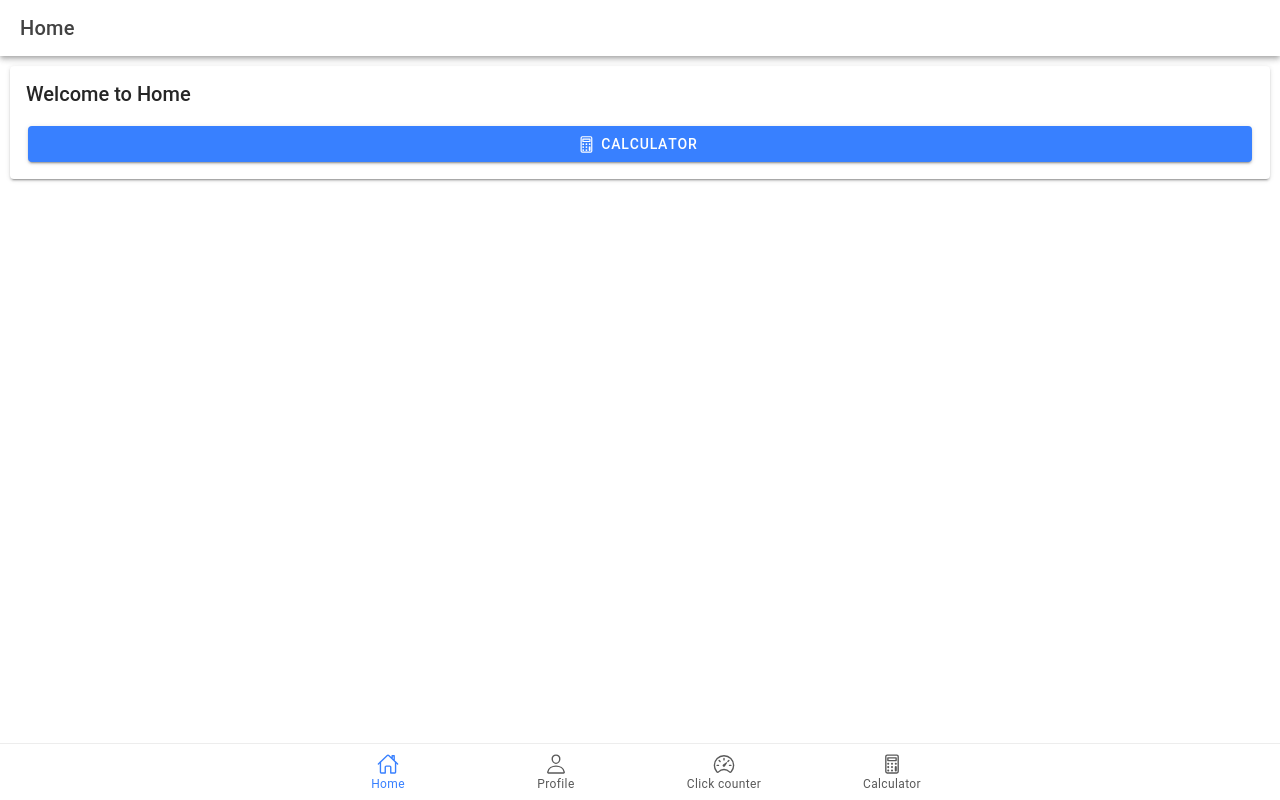
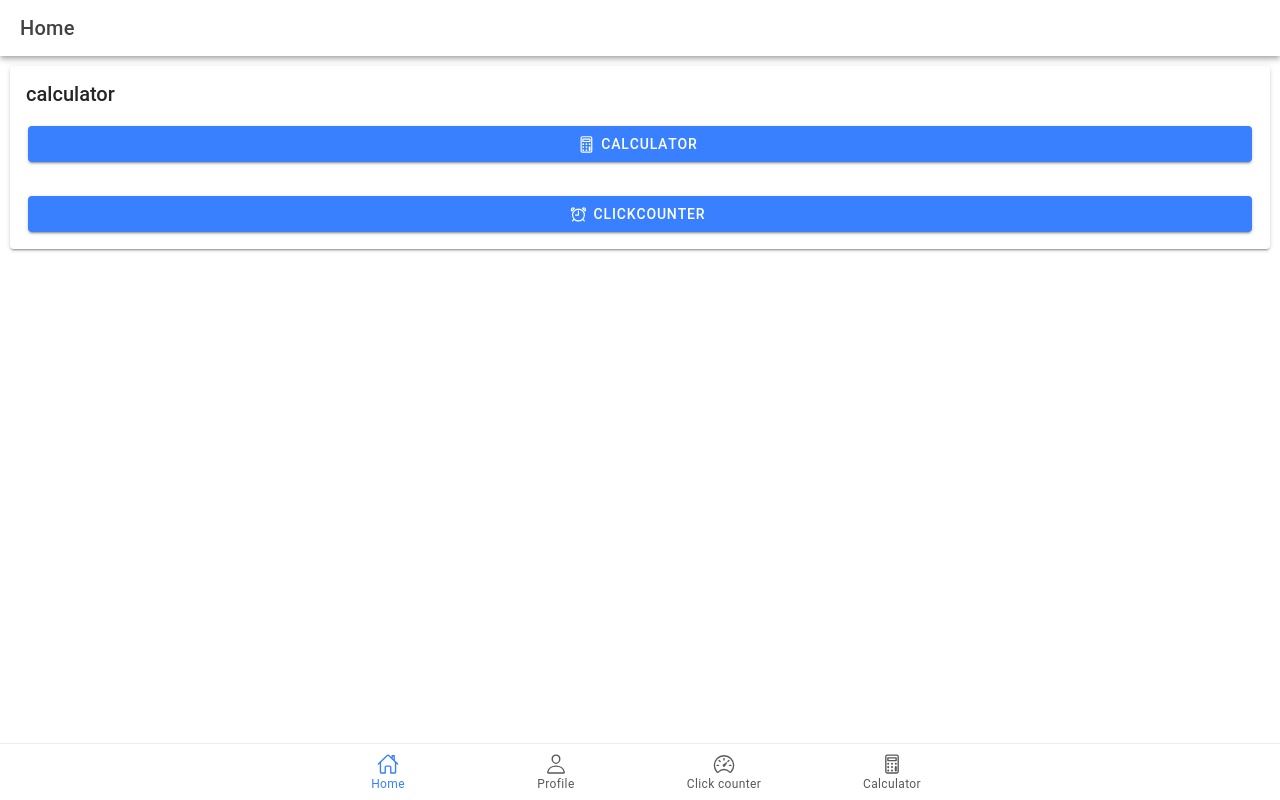
Before and after one commit to Jessmarivandalahigon/ion-t-dalahigon, a React (Vite) app: page /home in a window 1280 px wide. Built offline with nearby package versions, Linux system fonts and the light colour scheme.

Commit message:
added clickcounter code into home.tsx

```diff
--- a/src/pages/Calculator.tsx
+++ b/src/pages/Calculator.tsx
@@ -1,6 +1,6 @@
 import React, { useState } from 'react';
 import { IonContent, IonHeader, IonPage, IonTitle, IonToolbar, IonButton, IonGrid, IonRow, IonCol } from '@ionic/react';
-import './calculator.css';
+
 
 const calculator: React.FC = () => {
   const [input, setInput] = useState(''); // State to store user input
--- a/src/pages/home.tsx
+++ b/src/pages/home.tsx
@@ -4,7 +4,7 @@ import {
     IonIcon
 } from '@ionic/react';
 import { useHistory } from 'react-router-dom';
-import { calculatorOutline } from 'ionicons/icons';
+import { alarmOutline, calculatorOutline } from 'ionicons/icons';
 
 const Home: React.FC = () => {
     const history = useHistory();
@@ -30,7 +30,7 @@ const Home: React.FC = () => {
                 {/* Add IonCard */}
                 <IonCard>
                     <IonCardHeader>
-                        <IonCardTitle>Welcome to Home</IonCardTitle>
+                        <IonCardTitle>calculator</IonCardTitle>
                     </IonCardHeader>
 
                     <IonCardContent>
@@ -39,6 +39,17 @@ const Home: React.FC = () => {
                             Calculator
                         </IonButton>
                     </IonCardContent>
+
+                    <IonCardContent>
+                        <IonButton expand="block" routerLink='/Clickcounter'>
+                            <IonIcon icon={alarmOutline} slot="start" />
+                            Clickcounter
+                        </IonButton>
+                    </IonCardContent>
+
+
+
+
                 </IonCard>
 
             </IonContent>
```
